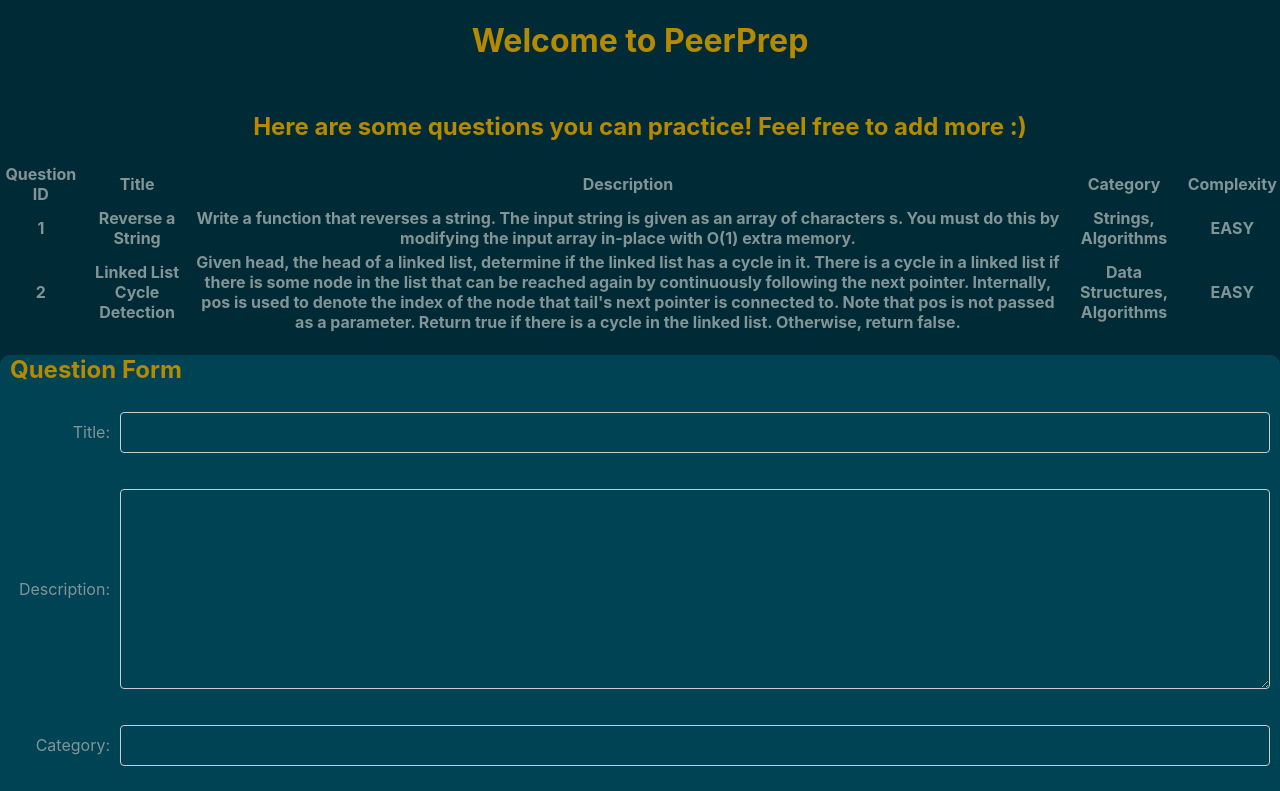
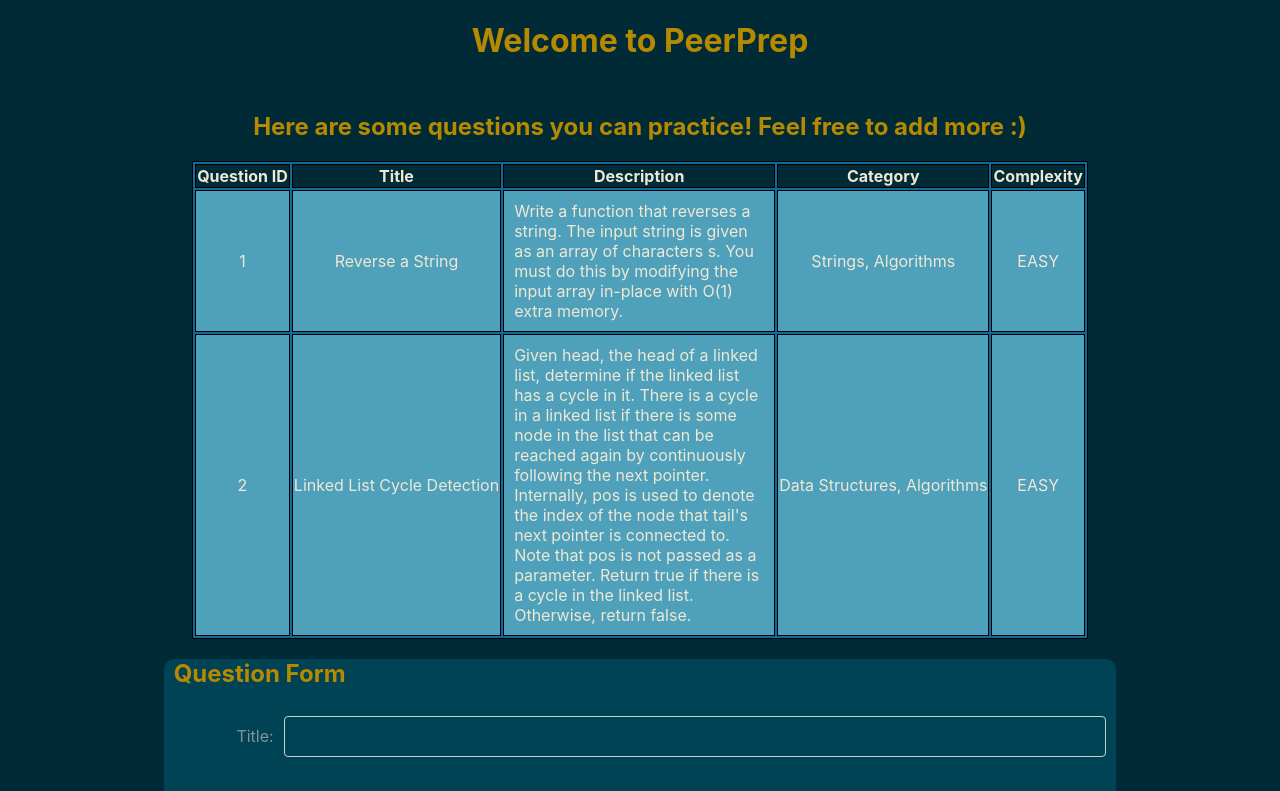
Before and after one commit to PeanutButters93/ay2324s1-course-assessment-g53, a React (Create React App) app in the folder frontend/: page / in a window 1280 px wide. Shown: the top 791 px of the page. Built offline with nearby package versions, Linux system fonts and the light colour scheme; the HTML template or start-up script is replaced by a standard one.

Commit message:
Fix missing QuestionTable

```diff
--- a/frontend/src/pages/QuestionPage.js
+++ b/frontend/src/pages/QuestionPage.js
@@ -1,6 +1,7 @@
 import { useState } from "react";
 import "./QuestionPage.css";
 import QuestionForm from "../QuestionForm";
+import QuestionTable from "../components/QuestionTable";
 
 const COMPLEXITY = {
   EASY: "EASY",
@@ -39,24 +40,7 @@ function QuestionPage() {
         <h2>
           Here are some questions you can practice! Feel free to add more :)
         </h2>
-        <table>
-          <tr>
-            <th>Question ID</th>
-            <th>Title</th>
-            <th>Description</th>
-            <th>Category</th>
-            <th>Complexity</th>
-          </tr>
-          {questions.map((x) => (
-            <tr>
-              <th>{x.id}</th>
-              <th>{x.title}</th>
-              <th className="description">{x.description}</th>
-              <th>{x.category}</th>
-              <th>{x.complexity}</th>
-            </tr>
-          ))}
-        </table>
+        <QuestionTable questions={questions} />
         <QuestionForm
           questions={questions}
           setQuestions={setQuestions}
```
Also changed, not shown: frontend/src/pages/QuestionPage.css (+10 -1 lines).
